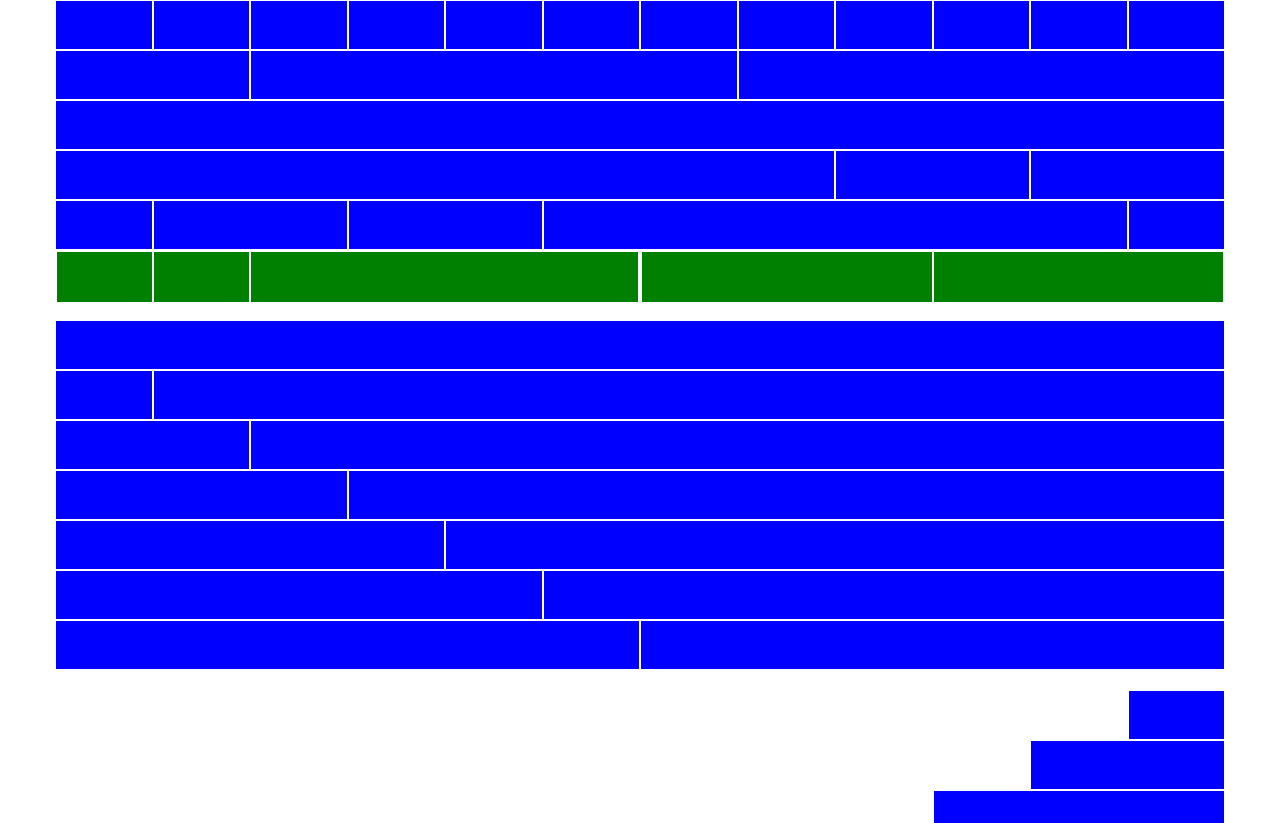
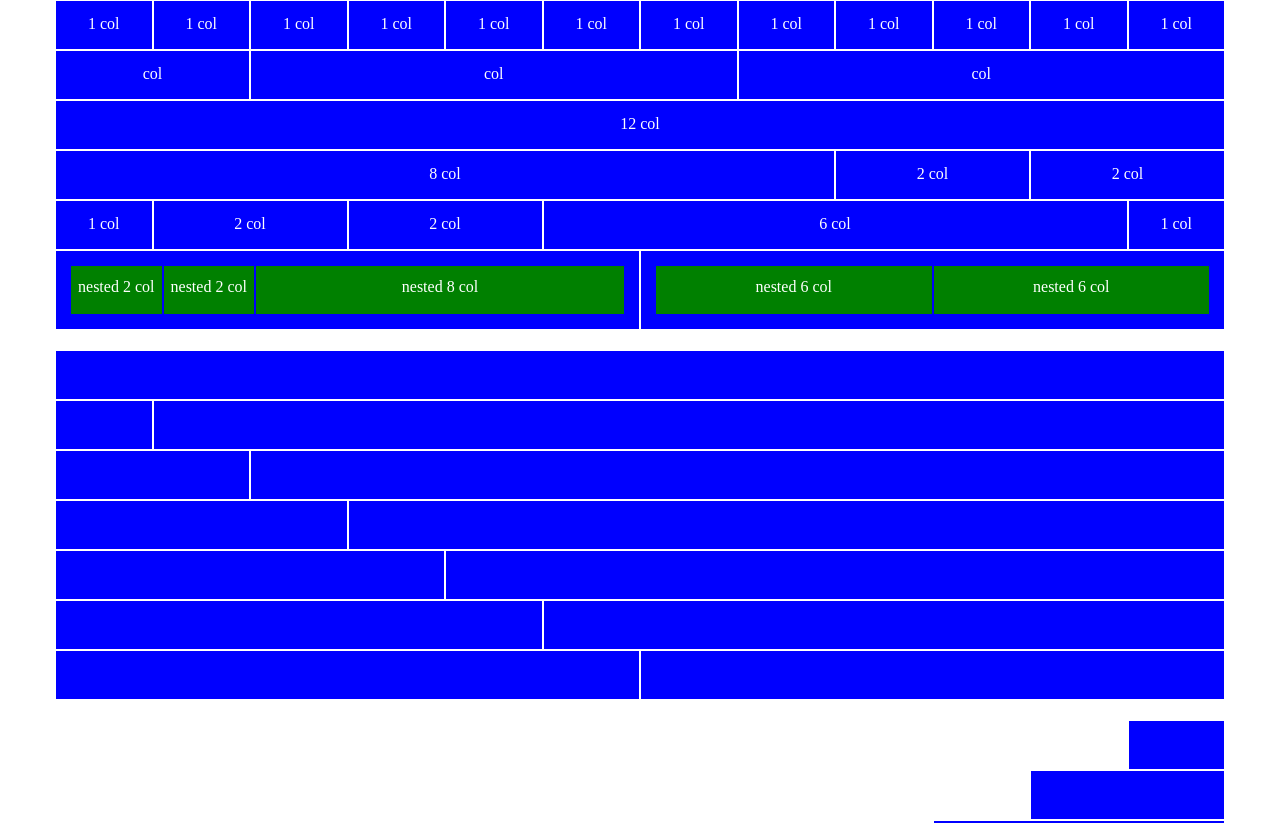
Before and after one commit to Pastafredda/html-css-12bool, a plain HTML site: page index.html in a window 1280 px wide. Shown: the top 823 px of the page. Drawn offline with Linux system fonts and the light colour scheme.

Commit message:
esercizio base finito

```diff
--- a/css/style.css
+++ b/css/style.css
@@ -2,13 +2,17 @@ main{
     margin: 20px 0;
 }
 
-[class*="col"] {
-    height: 50px;
+[class*="col-"] {
+    min-height: 50px;
     background-color: blue;
+    color: white;
+    padding: 14px;
     border: 1px solid white;
+    text-align: center;
 }
 
-.green{
+.nested{
     background-color: green;
-    height: 50px;
+    border: 1px solid blue;
+    padding: 12px 0;
 }
--- a/index.html
+++ b/index.html
@@ -14,69 +14,62 @@
 
         <header>
             <div class="row">
-                <div class="col-1"></div>
-                <div class="col-1"></div>
-                <div class="col-1"></div>
-                <div class="col-1"></div>
-                <div class="col-1"></div>
-                <div class="col-1"></div>
-                <div class="col-1"></div>
-                <div class="col-1"></div>
-                <div class="col-1"></div>
-                <div class="col-1"></div>
-                <div class="col-1"></div>
-                <div class="col-1"></div>
+                <div class="col-1">1 col</div>
+                <div class="col-1">1 col</div>
+                <div class="col-1">1 col</div>
+                <div class="col-1">1 col</div>
+                <div class="col-1">1 col</div>
+                <div class="col-1">1 col</div>
+                <div class="col-1">1 col</div>
+                <div class="col-1">1 col</div>
+                <div class="col-1">1 col</div>
+                <div class="col-1">1 col</div>
+                <div class="col-1">1 col</div>
+                <div class="col-1">1 col</div>
             </div>
 
             <div class="row">
-                <div class="col-2"></div>
-                <div class="col-5"></div>
-                <div class="col-5"></div>
+                <div class="col-2">col</div>
+                <div class="col-5">col</div>
+                <div class="col-5">col</div>
             </div>
 
             <div class="row">
-                <div class="col-12"></div>
+                <div class="col-12">12 col</div>
             </div>
 
             <div class="row">
-                <div class="col-8"></div>
-                <div class="col-2"></div>
-                <div class="col-2"></div>
+                <div class="col-8">8 col</div>
+                <div class="col-2">2 col</div>
+                <div class="col-2">2 col</div>
             </div>
 
             <div class="row">
-                <div class="col-1"></div>
-                <div class="col-2"></div>
-                <div class="col-2"></div>
-                <div class="col-6"></div>
-                <div class="col-1"></div>
+                <div class="col-1">1 col</div>
+                <div class="col-2">2 col</div>
+                <div class="col-2">2 col</div>
+                <div class="col-6">6 col</div>
+                <div class="col-1">1 col</div>
             </div>
 
-           <div class="row ">
+            <div class="row">
                 <div class="col-6">
-                    <div class="row ">
-                        <div class="col-2 ">
-                            <div class="green"></div>
-                        </div>
-                        <div class="col-2 ">
-                            <div class="green"></div>
-                        </div>
-                        <div class="col-8 ">
-                            <div class="green"></div>
-                        </div>
+                    <div class="row">
+                        <div class="col-2 nested">nested 2 col</div>
+                        <div class="col-2 nested">nested 2 col</div>
+                        <div class="col-8 nested">nested 8 col</div>
                     </div>
                 </div>
+
                 <div class="col-6">
                     <div class="row">
-                        <div class="col-6">
-                            <div class="green"></div>
-                        </div>
-                        <div class="col-6">
-                            <div class="green"></div>
-                        </div>
+                        <div class="col-6 nested">nested 6 col</div>
+                        <div class="col-6 nested">nested 6 col</div>
+
                     </div>
                 </div>
-           </div>
+            </div>
+
 
         </header>
 
```
